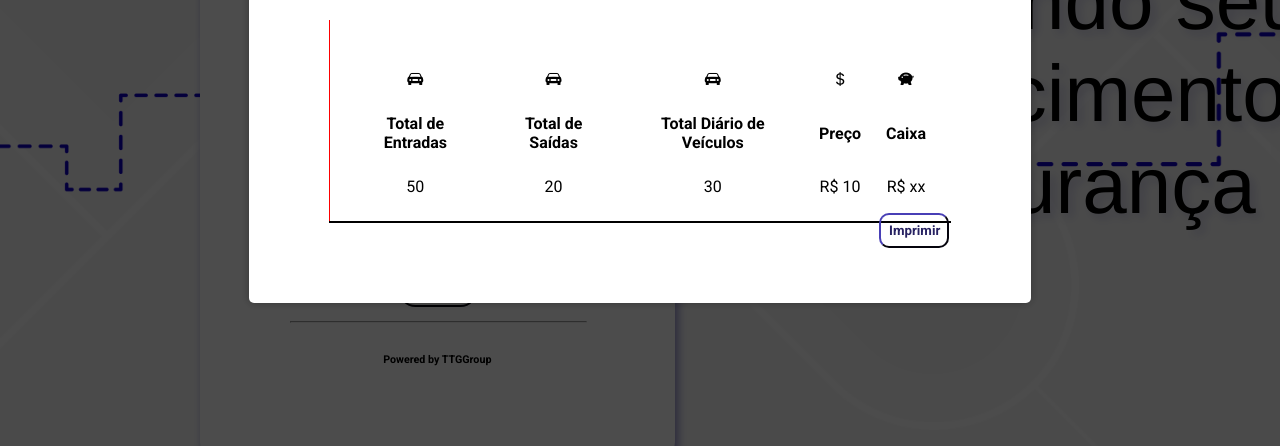
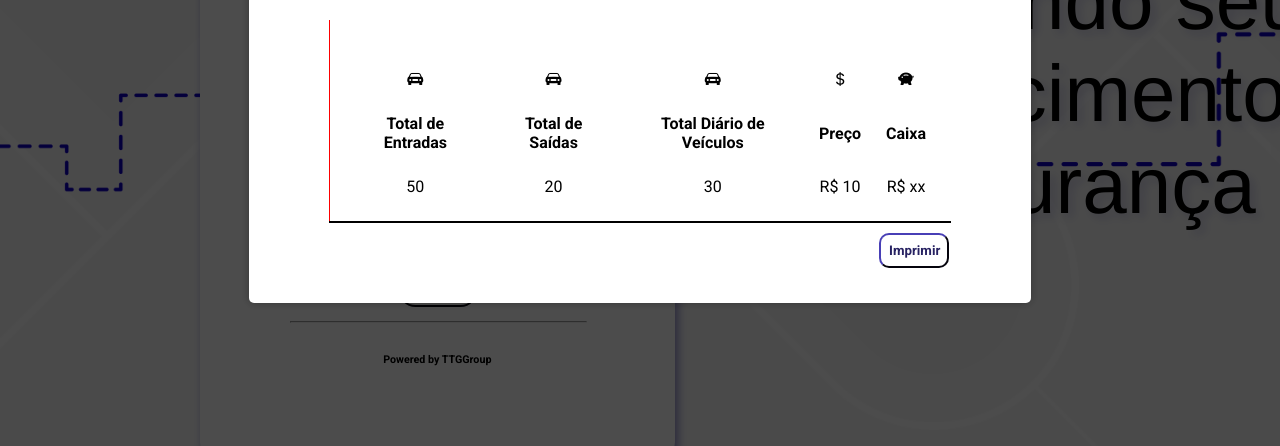
Before and after one commit to Kabula21/EPARK, a plain HTML site: page page2.html in a window 1280 px wide. Both pictures are taken after a click on the button "Relatório". Shown: the part 302-748 px from the top of the page. Drawn offline with nearby package versions, Linux system fonts and the light colour scheme.

Commit message:
EPARK - FRONT END FINAL

```diff
--- a/css/signin.css
+++ b/css/signin.css
@@ -238,7 +238,7 @@ a:hover{
 
 .printbtn{
   position: absolute;
-  top: 300px;
+  top: 320px;
   background-color: transparent;
   border-color: #272262;
   color: #272262;
```
